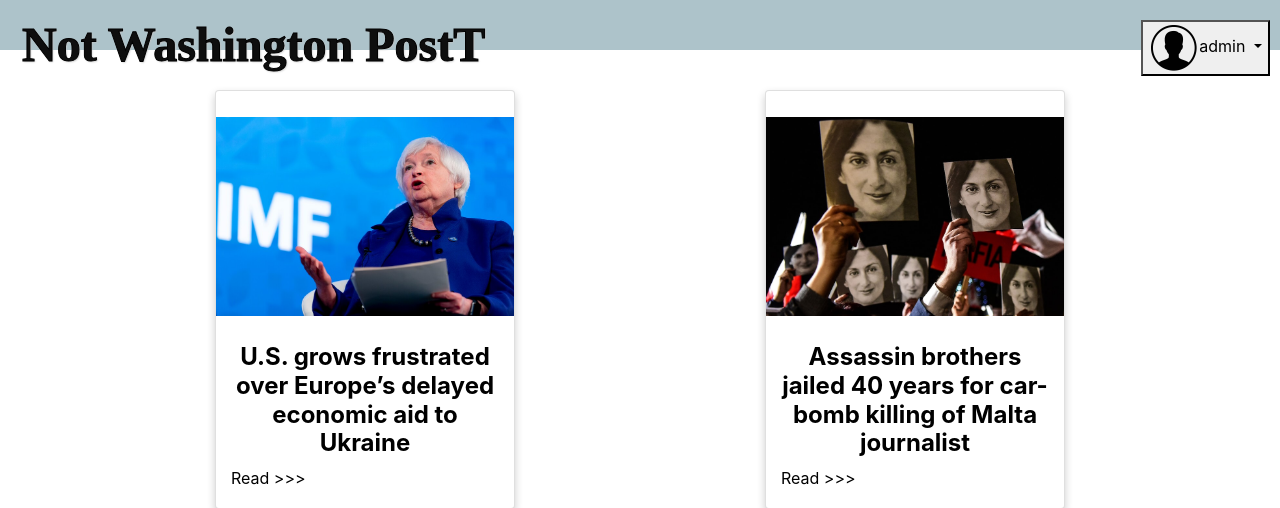
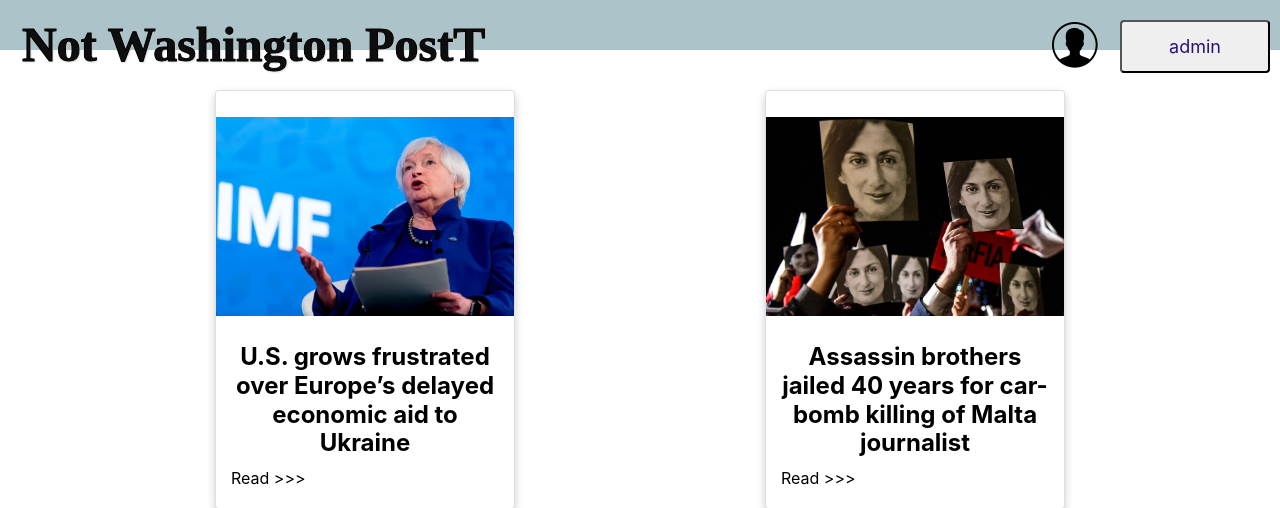
Before and after one commit to konexk1x/Bekish1.21, a Django app: page /news/ in a window 1280 px wide. Shown: the top 508 px of the page. Run offline with Django 4.2, Linux system fonts and the light colour scheme; a user stored in the database is signed in; data comes from the database, SQL or seed files in the repository; some libraries are stand-ins or nearby versions.

Commit message:
Rename z_2.1.py to Lab_02/z_2.1.py

```diff
--- a/News_site/templates/base.html
+++ b/News_site/templates/base.html
@@ -15,27 +15,21 @@
         <div class="header-right">
             <div style="display: flex; ">
                 <div>
-                    <div class="dropdown text-end">
-                        <button class="d-block link-dark text-decoration-none dropdown-toggle"
-                           data-bs-toggle="dropdown"
-                           aria-expanded="false">
                     {% if user.photo_set.all %}
                         <img src="{{ user.photo_set.last.photo.url }}"
-                                         width="50" height="50" class="rounded-circle" alt="">{{ user.username }}
+                             style="width: 50px; height: 50px; border-radius: 100%; margin-right: 20px" alt=""></div>
                     {% else %}
                         <img src="{% static "user_logo.png" %}"
-                                         width="50" height="50" class="rounded-circle" alt="">{{ user.username }}
+                             style="width: 50px; height: 50px; border-radius: 100%; margin-right: 20px" alt=""></div>
                     {% endif %}
-                         <ul class="dropdown-menu text-small">
-                            <li><a class="dropdown-item" href="/news/profile/{{ user.id }}">Profile</a></li>
-                            <li><a class="dropdown-item" href="/news/password-change/">Password change</a></li>
-                            <li>
-                                <hr class="dropdown-divider">
-                            </li>
-                            <li><a class="dropdown-item" href="/news/logout">Log-Out</a></li>
-                        </ul>
-                        </button>
+            <div class="dropdown">
+                <button class="dropbtn ">{{ user.username }}</button>
+                <div class="dropdown-content">
+                    <a href="/news/profile/{{ user.id }}">Profile</a>
+                    <a href="/news/logout">Log-Out</a>
+                    <a href="/news/password-change/">Password change</a>
                 </div>
+
             </div>
         </div>
         </div>
```
Lines whose indentation alone changed are shown as unchanged.
